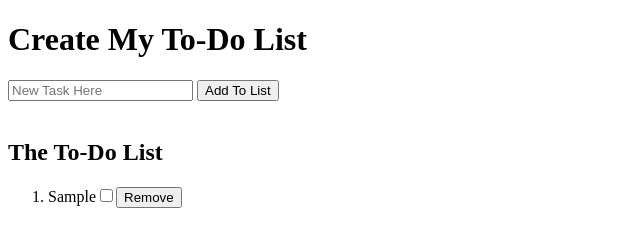
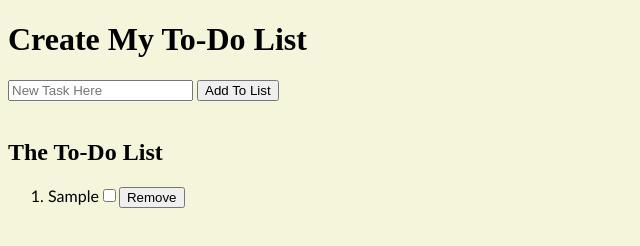
Before and after one commit to rgseltz/Todo-list, a plain HTML site: page index.html in a window 1280 px wide. Both pictures are taken after typing "Sample" into the empty fields and a click on the button "Add To List". Shown: the whole page, without its empty margins (0-640 px from the left). Drawn offline with Linux system fonts and the light colour scheme.

Commit message:
added css bg color

```diff
--- /dev/null
+++ b/app.css
@@ -0,0 +1,9 @@
+body {
+    background-color: beige;
+}
+
+li {
+    font: navy bold 40px;
+    font-family: 'Gill Sans', 'Gill Sans MT', Calibri, 'Trebuchet MS', sans-serif;
+    text
+}
--- a/index.html
+++ b/index.html
@@ -5,6 +5,7 @@
     <meta http-equiv="X-UA-Compatible" content="IE=edge">
     <meta name="viewport" content="width=device-width, initial-scale=1.0">
     <title>To-Do Exercise!</title>
+    <link rel="stylesheet" href="app.css">
 </head>
 <body>
     <h1>Create My To-Do List</h1>
```
